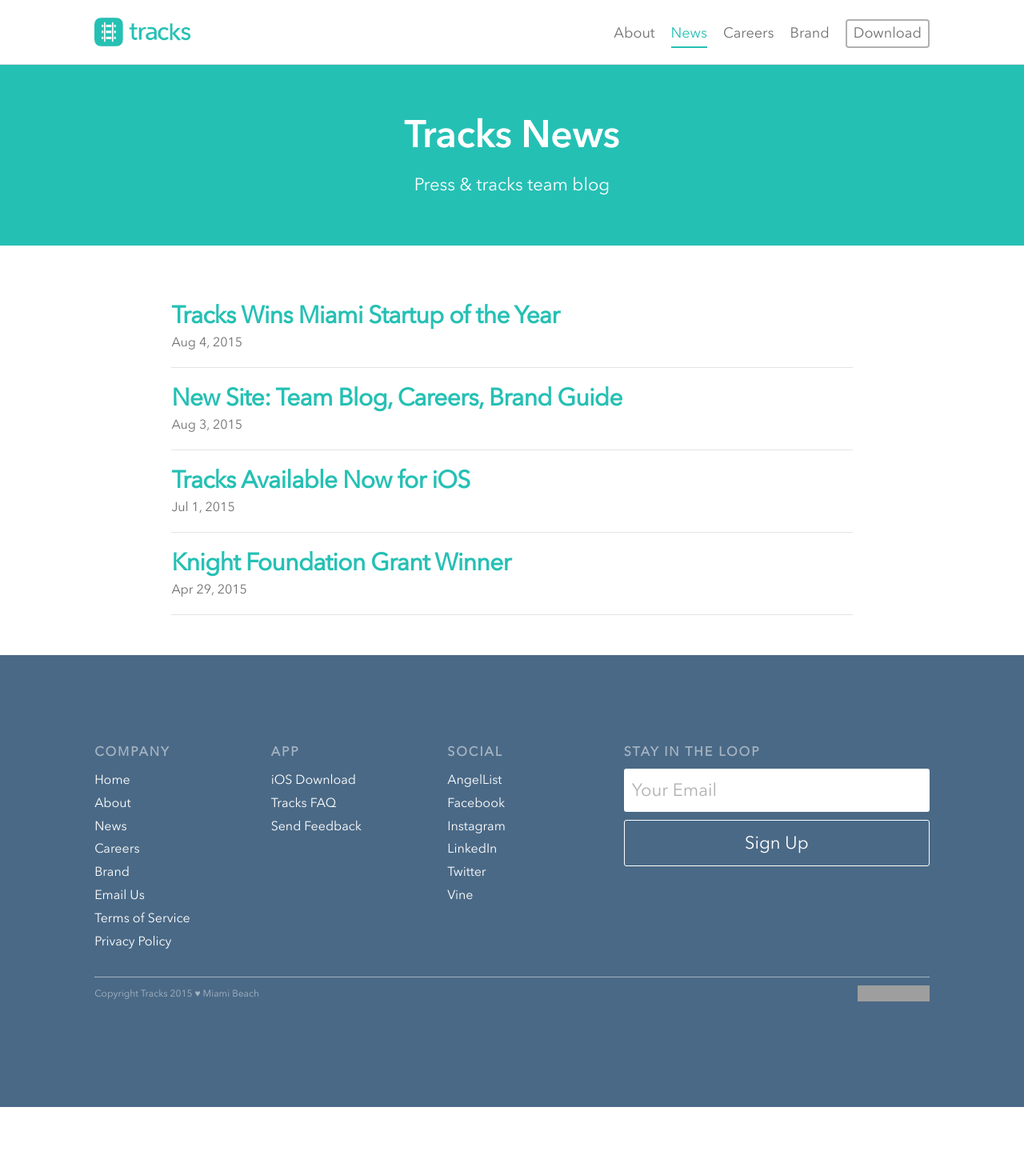
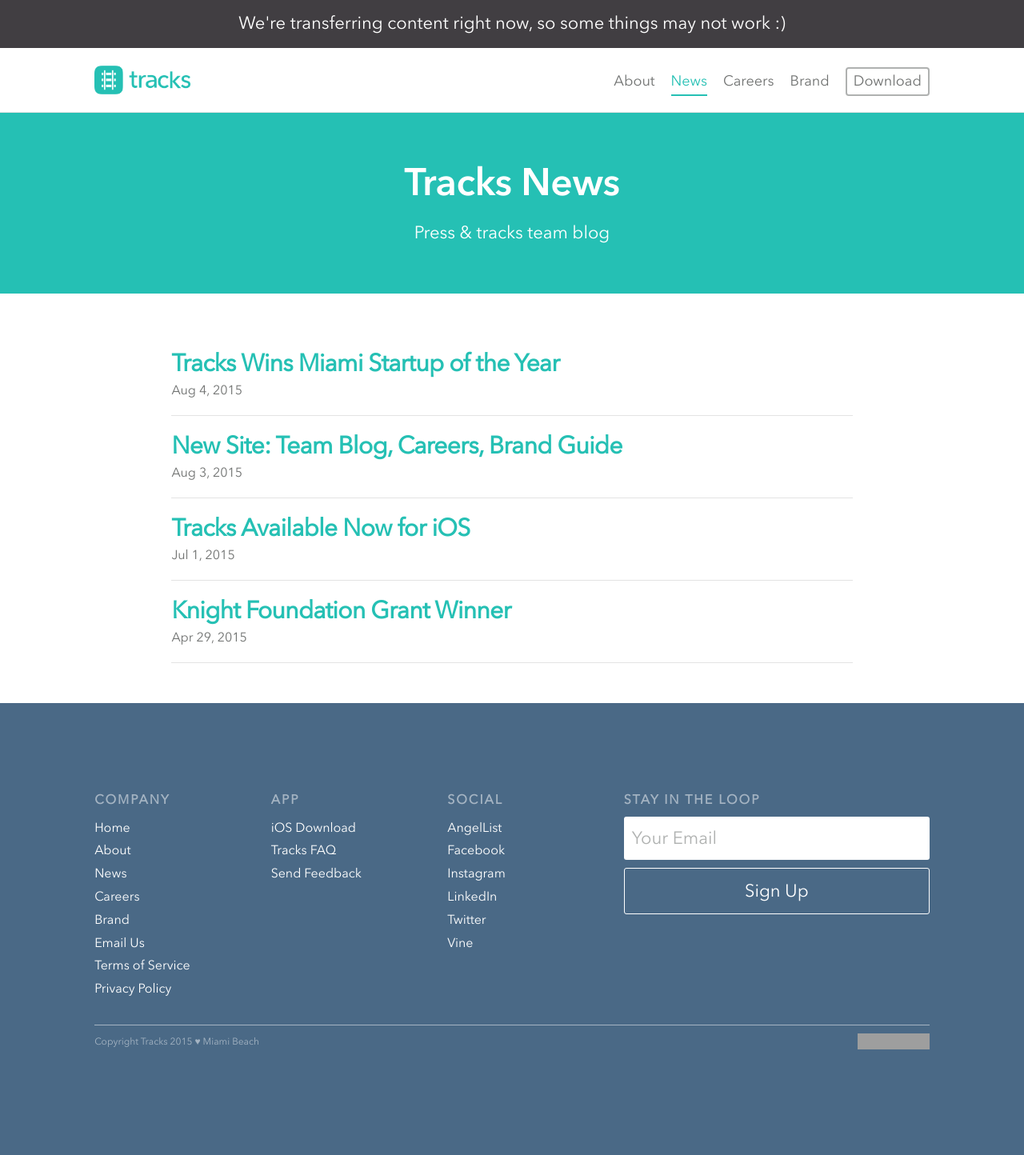
Before and after one commit to getontracks/getontracks.github.io, a Jekyll site: the page built from news/index.html, in a window 1280 px wide. Shown: the whole page at 80% size. Built offline with Jekyll 4.4.1, drawn with Linux system fonts in a browser that asks for light colours; comment, search, counter and statistics services are not loaded; before the commit the page ends 1384 px from its top, so only the background shows below that; grey boxes are pictures that could not be loaded.

Commit message:
transferring alert

```diff
--- a/_includes/header.html
+++ b/_includes/header.html
@@ -1,5 +1,7 @@
 <header class="site-header">
   {% assign current = page.url | downcase | split: '/' %}
+
+  <p class="banner banner-alert">We're transferring content right now, so some things may not work :)</p>
   <div class="container tab-container">
     <div class="row">
       <div class="col-sm-22 col-sm-offset-1">
--- /dev/null
+++ b/_sass/_banner.scss
@@ -0,0 +1,10 @@
+.banner {
+	width: 100%;
+}
+
+.banner-alert {
+	background: $grayDark;
+	padding: 10px;
+	color: $white;
+	text-align: center;
+}
--- a/_sass/_base.scss
+++ b/_sass/_base.scss
@@ -15,6 +15,7 @@
 @import "form";
 @import "fontawesome";
 @import "media";
+@import "banner";
 
 body, h1, h2, h3, h4, h5, h6,
 p, blockquote, pre, hr,
```
Also changed, not shown: 10 other files.
